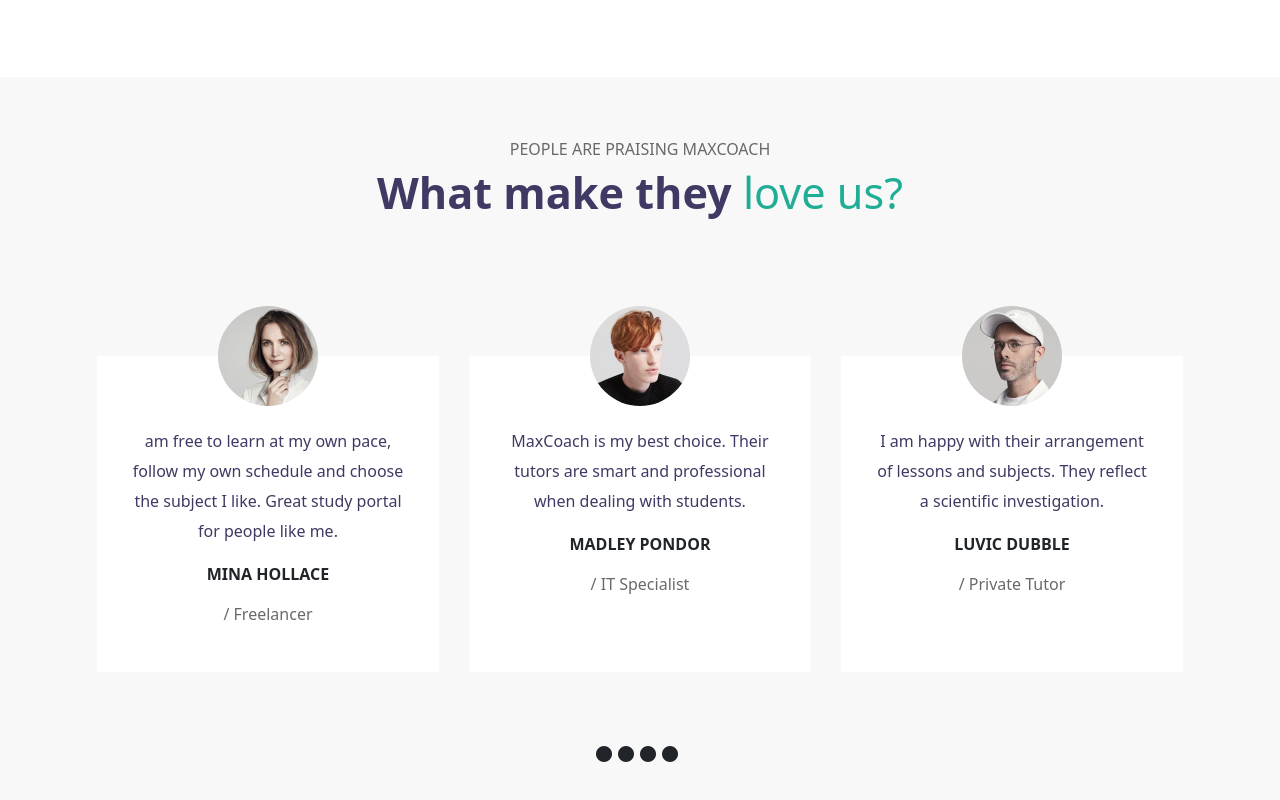
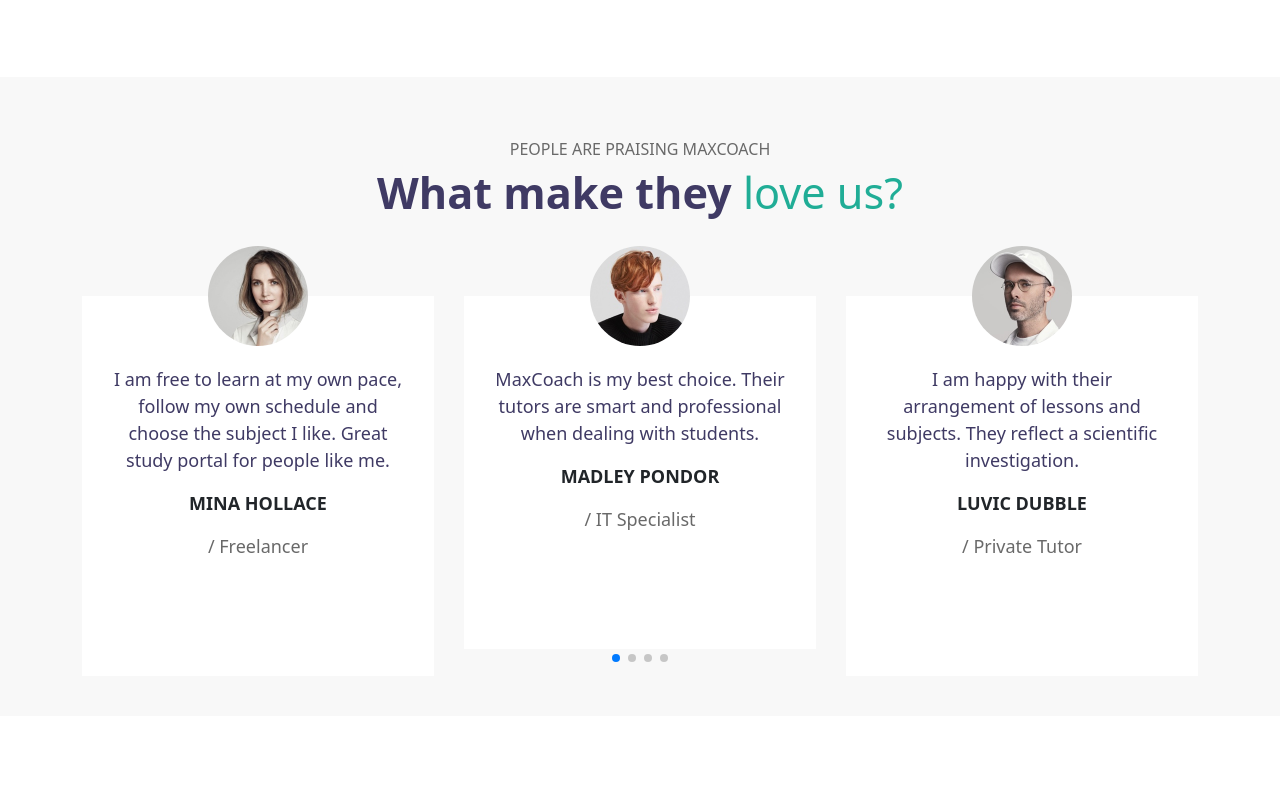
Before and after one commit to MatteoGiuntella/proj-html-vuejs, a Vue app: page / in a window 1280 px wide. Shown: the part 5512-6312 px from the top of the page. After the commit the page ends 6244 px from the top, so only its background shows below. Built offline with nearby package versions, Linux system fonts and the light colour scheme.

Commit message:
update carousell homepage - diego

```diff
--- a/src/assets/scss/home.scss
+++ b/src/assets/scss/home.scss
@@ -386,3 +386,46 @@
         margin-right: 6px;
     }
 }
+
+//SECTION 9
+.section_8{
+    padding-top: 60px;
+    padding-bottom: 40px;
+    background-color: $lightbeige;
+
+    .single_card_carousel{
+        position: relative;
+        padding: 30px;
+        padding-top: 70px;
+        margin-bottom: 70px;
+        .img_testimonial{
+            position: absolute;
+            top: 0;
+            left: 50%;
+            transform: translate(-50%, -50%);
+            width: 100px;
+            img{
+                border-radius: 50%;
+                width: 100%;
+            }
+          }
+      }
+}
+.swiper {
+    width: 100%;
+    height: 100%;
+  }
+  .testimonial_container{
+    padding-top: 70px;
+  }
+  .swiper-slide {
+    text-align: center;
+    font-size: 18px;
+    background: #fff;
+
+    /* Center slide text vertically */
+    display: flex;
+    justify-content: center;
+    align-items: center;
+
+  }
--- a/src/pages/homepage.vue
+++ b/src/pages/homepage.vue
@@ -2,6 +2,13 @@
 import {store} from '../store.js'
 import component2 from '../components/components home page/component2.vue';
 import component3 from '../components/components home page/component3.vue';
+// Import Swiper Vue.js components
+import { Swiper, SwiperSlide } from 'swiper/vue';
+// Import Swiper styles
+import 'swiper/css';
+import 'swiper/css/pagination';
+// import required modules
+import { Pagination } from 'swiper/modules';
 
 export default {
     data() {
@@ -147,7 +154,7 @@
             testimonial:[
                 {
                     img:"testimonial-avata-02.jpg",
-                    description:"am free to learn at my own pace, follow my own schedule and choose the subject I like. Great study portal for people like me.",
+                    description:"I am free to learn at my own pace, follow my own schedule and choose the subject I like. Great study portal for people like me.",
                     name:"MINA HOLLACE",
                     profession:"Freelancer",
                     id: 0
@@ -180,6 +187,13 @@
     components: {
         component2,
         component3,
+        Swiper,
+        SwiperSlide,
+    },
+    setup() {
+      return {
+        modules: [Pagination],
+      };
     },
     methods: {
         changeOrder0(){
@@ -251,7 +265,6 @@
             </div>
         </div>
 
-
         <!-- SECTION 1 -->
         <section class="section_1">
             <div class="container">
@@ -292,7 +305,6 @@
             </div>
         </section>
 
-
         <!-- SECTION 2 -->
         <section class="section_2">
             <div class="container">
@@ -300,7 +312,6 @@
             </div>
 
         </section>
-
 
         <!-- SECTION 3 -->
         <section class="section_3">
@@ -538,8 +549,38 @@
                     </div>
                 </div>
 
+                <swiper
+                    :slidesPerView="3"
+                    :spaceBetween="30"
+                    :pagination="{
+                    clickable: true,
+                    }"
+                    :modules="modules"
+                    :loop="true"
+                    class="mySwiper testimonial_container"
+                >
+                    <swiper-slide v-for="(elem, i) in testimonial">
+                        <div class="single_card_carousel"  :class="'order_'+ elem.id">
+                            <div class="img_testimonial">
+                                <img :src="'/img/' + elem.img" alt="">
+                            </div>
+                            <div class="text-center">
+                                <p class="color_purple">
+                                {{ elem.description }}
+                                </p>
+                                <div class="mb-3">
+                                    <strong>{{elem.name}}</strong>
+                                </div>
+                                <div class="color_dark_gray mb-3 ">
+                                    / {{elem.profession}}
+                                </div>
+                            </div>
+                        </div>
+                    </swiper-slide>
+
+                </swiper>
                 <!-- CAROSELLO -->
-                <div class="carousel_container">
+                <!-- <div class="carousel_container">
                     <div class="single_card_carousel" v-for="(elem, i) in testimonial" :class="'order_'+ elem.id">
                         <div class="img_testimonial">
                             <img :src="'/img/' + elem.img" alt="">
@@ -556,24 +597,53 @@
                             </div>
                         </div>
                     </div>
-                </div>
+                </div> -->
 
                 <!-- bottoni carosello -->
-                <div class="text-center button_carousel">
+                <!-- <div class="text-center button_carousel">
                     <i @click="changeOrder0()" class="fa-solid fa-circle"></i>
                     <i @click="changeOrder1()" class="fa-solid fa-circle"></i>
                     <i @click="changeOrder2()" class="fa-solid fa-circle"></i>
                     <i @click="changeOrder3()" class="fa-solid fa-circle"></i>
-                </div>
+                </div> -->
             </div>
         </section>
 
         <!-- sezione 9 PROVA -->
-        <section class="section_9">
+        <!-- <section class="section_9">
             <div class="container">
+                <swiper
+                    :slidesPerView="3"
+                    :spaceBetween="30"
+                    :pagination="{
+                    clickable: true,
+                    }"
+                    :modules="modules"
+                    :loop="true"
+                    class="mySwiper testimonial_container"
+                >
+                    <swiper-slide v-for="(elem, i) in testimonial">
+                        <div class="single_card_carousel"  :class="'order_'+ elem.id">
+                            <div class="img_testimonial">
+                                <img :src="'/img/' + elem.img" alt="">
+                            </div>
+                            <div class="text-center">
+                                <p class="color_purple">
+                                {{ elem.description }}
+                                </p>
+                                <div class="mb-3">
+                                    <strong>{{elem.name}}</strong>
+                                </div>
+                                <div class="color_dark_gray mb-3 ">
+                                    / {{elem.profession}}
+                                </div>
+                            </div>
+                        </div>
+                    </swiper-slide>
 
+                </swiper>
             </div>
-        </section>
+        </section> -->
     </div>
 
 </template>
```
